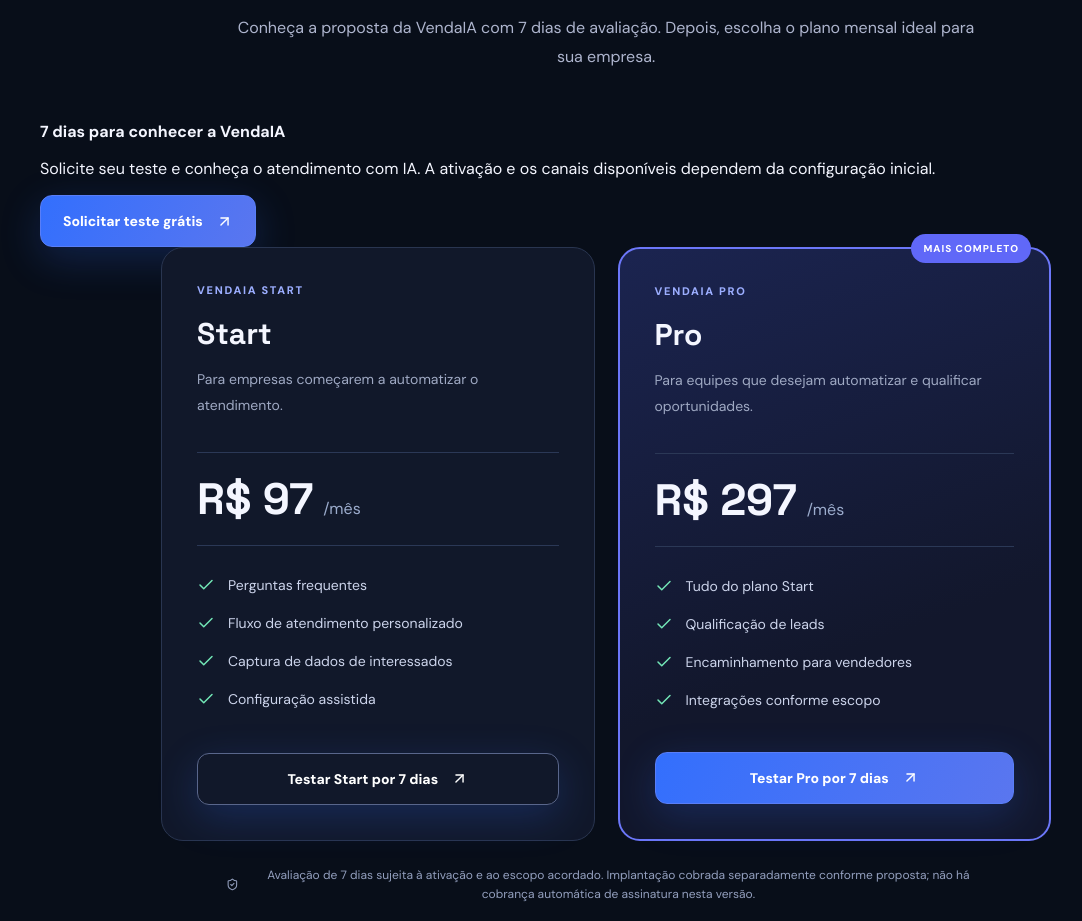
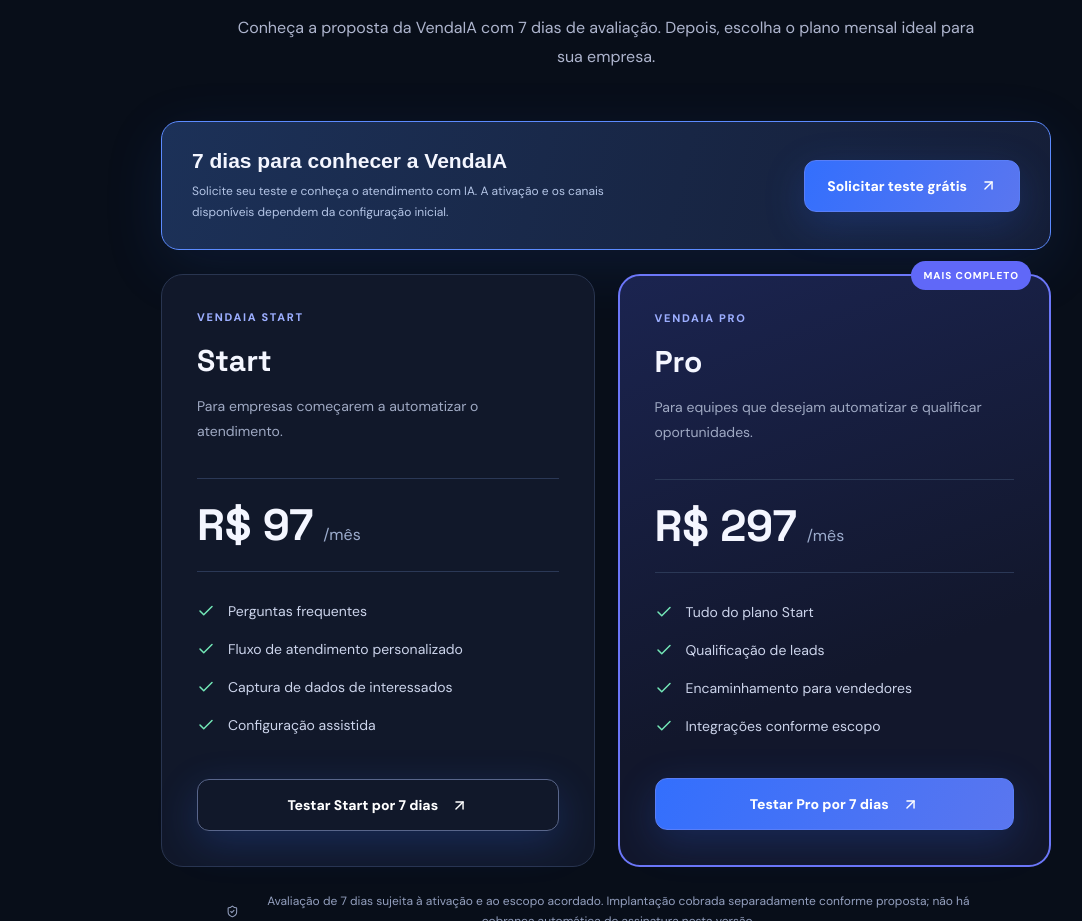
Before and after one commit to igornjr10/VENDAia, a React (Vite) app: page / in a window 1280 px wide. Shown: the part 9300-10221 px from the top of the page, without its empty margins (34-1116 px from the left). Built offline with nearby package versions, Linux system fonts and the light colour scheme.

Commit message:
style: highlight VendaIA seven-day trial above subscription plans

```diff
--- a/src/style.css
+++ b/src/style.css
@@ -49,3 +49,5 @@
 @keyframes vaPulse{0%,100%{box-shadow:0 0 0 5px #65dcb61b}50%{box-shadow:0 0 0 9px #65dcb608}}
 @media(max-width:950px){.hero h1{font-size:45px;letter-spacing:-2.2px}.problem-grid,.trust-grid{grid-template-columns:1fr}.problem-grid article,.trust-grid article{padding:24px}}
 @media(max-width:700px){.hero{padding-top:55px;gap:42px}.hero h1{font-size:clamp(38px,9vw,55px);letter-spacing:-2px}.hero-channel-tags{justify-content:center}.chat-window{transform:none}.problem-section{padding-top:70px;padding-bottom:65px}.segment-tags span{font-size:11px;padding:12px 14px}}
+
+.trial-banner{display:flex;align-items:center;justify-content:space-between;gap:24px;max-width:890px;margin:0 auto 24px;padding:27px 30px;border:1px solid #5c8bff;border-radius:18px;background:linear-gradient(105deg,#1c3158,#151e37);box-shadow:0 16px 60px #2c65cf22}.trial-banner strong{font:800 21px Manrope,sans-serif}.trial-banner p{color:#b4c5e6;font-size:12px;line-height:1.7;margin:8px 0 0;max-width:475px}.trial-banner .button{flex-shrink:0}@media(max-width:700px){.trial-banner{flex-direction:column;align-items:flex-start;padding:24px}.trial-banner .button{width:100%}}
```
